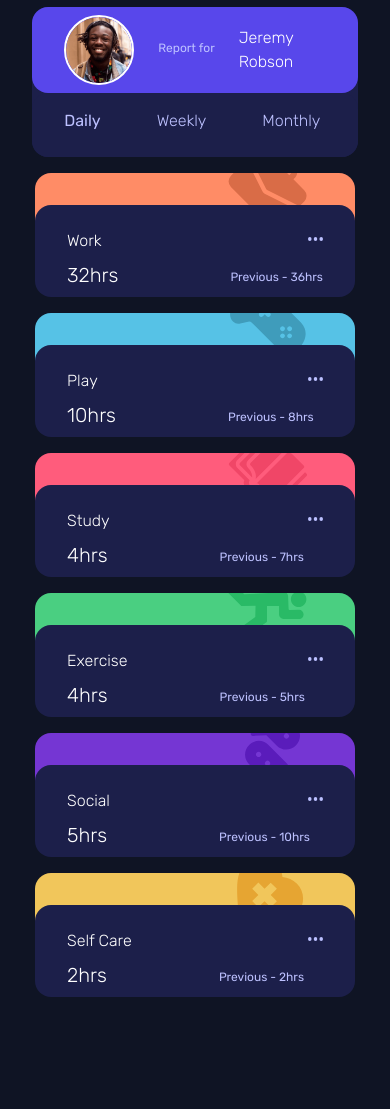
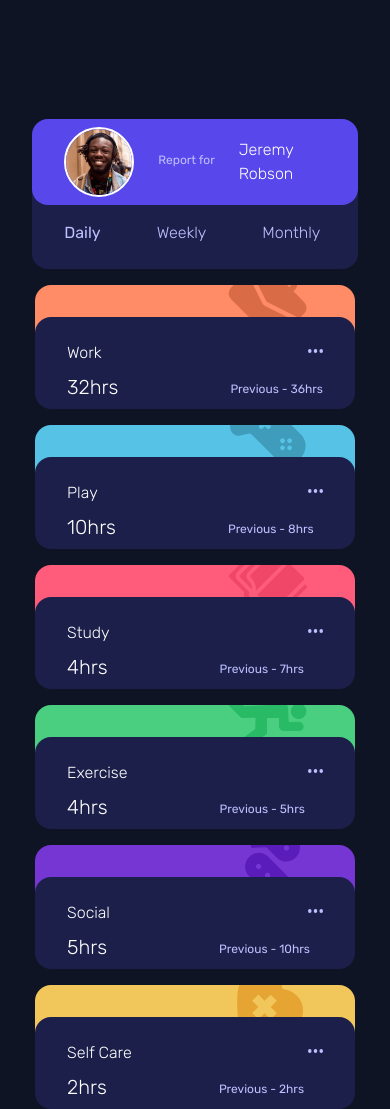
Before and after one commit to nikofiko/time-tracking-dashboard, a website: page index.html in a window 390 px wide. Before the commit the page ends 997 px from the top, so only its background shows below. Drawn offline with Linux system fonts and the light colour scheme.

Commit message:
adding readme and minor changes

```diff
--- a/index.html
+++ b/index.html
@@ -17,7 +17,7 @@
   </style>
 </head>
 <body class="flex flex-col justify-center items-center h-lvh bg-background-blue lg:flex-row">
-  <div class="bg-dark-blue rounded-2xl lg:mr-8 lg:mt-8 mt-40 mb-4 lg:mb-0">
+  <div class="bg-dark-blue rounded-2xl lg:mr-8 lg:mt-8 mt-96 mb-4 lg:mb-0">
     <div class="bg-blue pl-8 rounded-2xl flex lg:block py-2 lg:py-0">
       <div class="lg:py-6">
         <img class="border-2 rounded-full border-white" src="/images/image-jeremy.png" alt="" width="70">
--- a/package.json
+++ b/package.json
@@ -1,5 +1,9 @@
 {
   "devDependencies": {
     "tailwindcss": "^3.4.15"
+  },
+  "scripts": {
+  "build:css": "tailwindcss -i ./src/input.css -o ./src/output.css",
+  "watch:css": "tailwindcss -i ./src/input.css -o ./src/output.css --watch"
   }
 }
```
Also changed, not shown: README.md, src/output.css.
